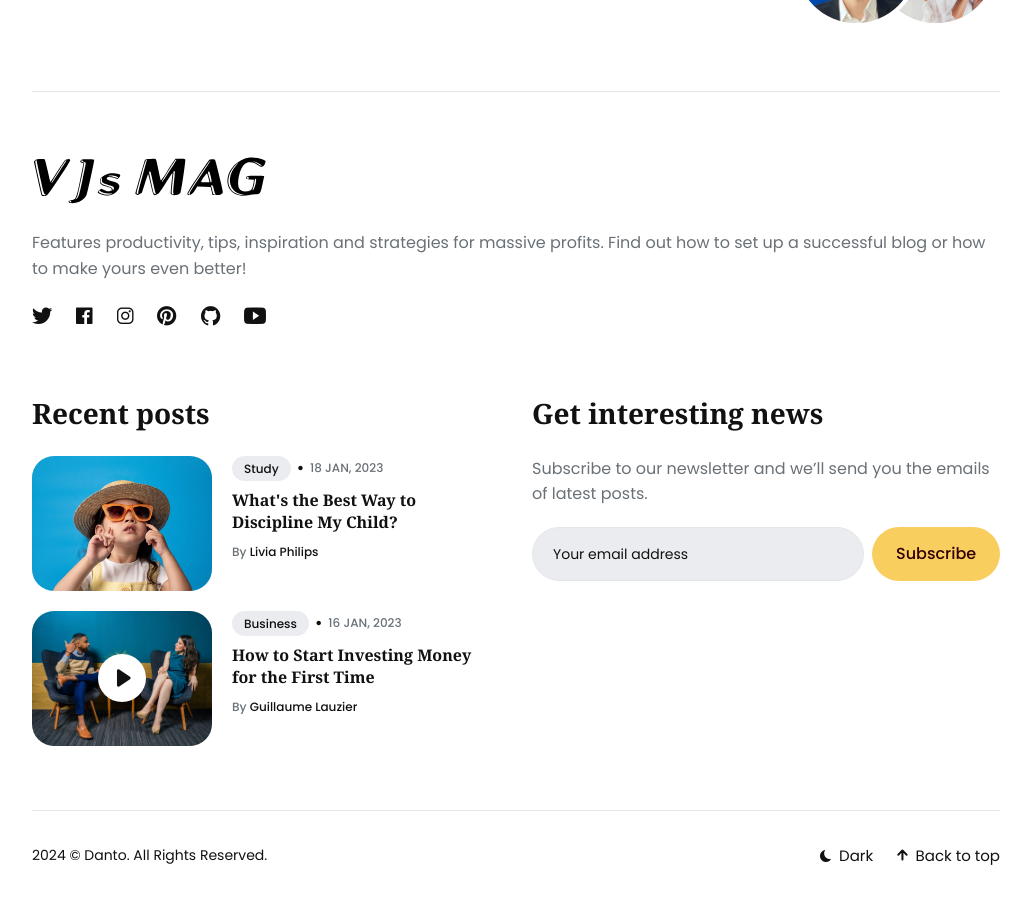
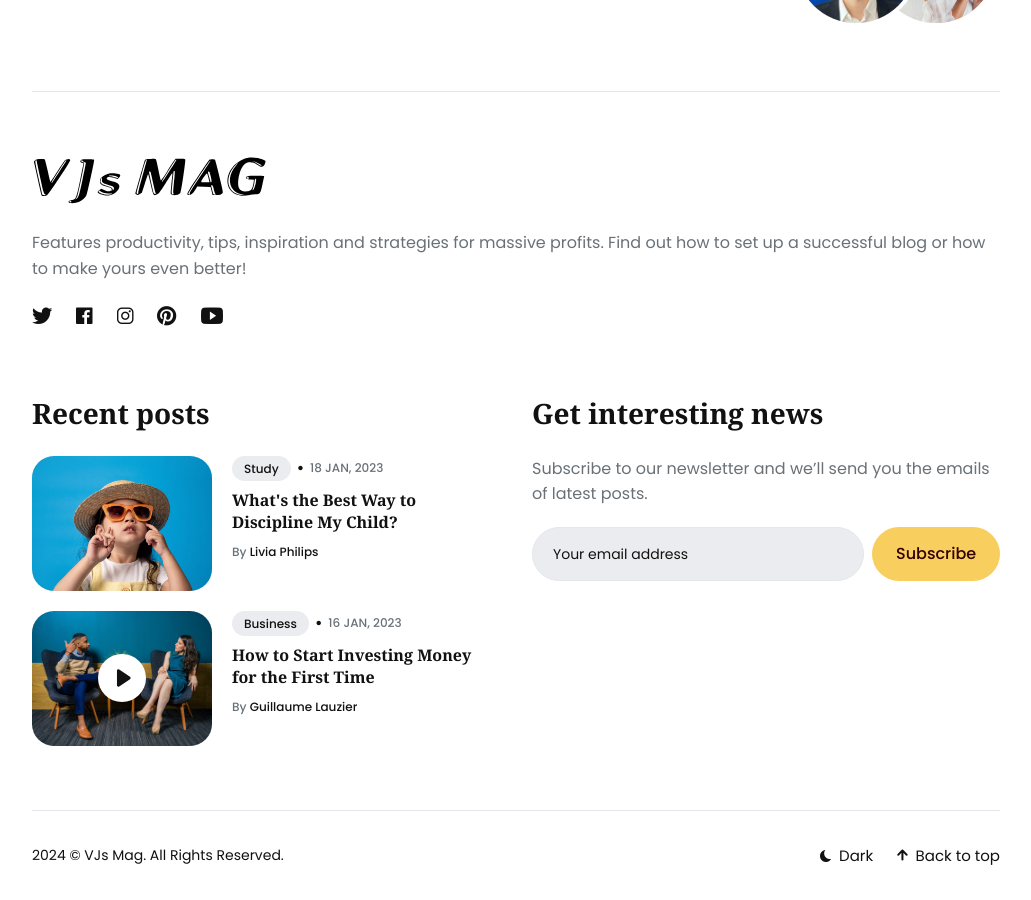
Before and after one commit to onConsensus/website, a Jekyll site: the page built from index.html, in a window 1280 px wide and 900 px high, scrolled down 2012 px. Shown: the whole window, without its empty margins (124-1155 px from the left). Built offline with Jekyll 4.4.1, drawn with Linux system fonts in a browser that asks for light colours.

Commit message:
Update settings.yml

```diff
--- a/_data/settings.yml
+++ b/_data/settings.yml
@@ -1,7 +1,7 @@
 #-------------------------------
 # Site Settings
-title: Danto
-description: Danto is a news and magazine Jekyll theme
+title: VJs Mag
+description: Your source for the latest in vj technology and culture
 logo: "/images/logo.svg" # You can add own logo. For example "/images/logo.svg".
 logo_dark: "/images/logo-dark.svg"
 color_scheme: auto # You can choose three modes auto, light, and dark. By default, the auto mode is set, which means the user can choose the light or dark mode themself.
@@ -79,7 +79,6 @@
 - {icon: "facebook", link: "https://facebook.com/vjsmag"}
 - {icon: "instagram", link: "https://instagram.com/vjsmag"}
 - {icon: "pinterest", link: "https://pinterest.com"}
-- {icon: "github", link: "https://github.com"}
 - {icon: "youtube", link: "https://www.youtube.com/user/vjstv"}
 
 # Example of adding a new link to the footer - {icon: "instagram", link: "https://instagram.com"}
```
